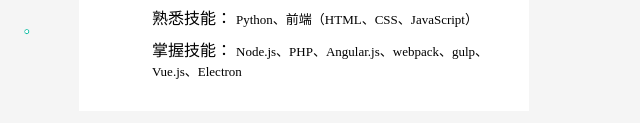
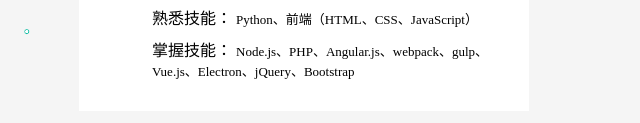
Before and after one commit to xxxx591/issac2015.github.io, a plain HTML site: page resume/index.html in a window 1280 px wide. Shown: the part 674-797 px from the top of the page, 336-976 px from the left. Drawn offline with Linux system fonts and the light colour scheme.

Commit message:
增加前端技能

```diff
--- a/resume/index.html
+++ b/resume/index.html
@@ -31,7 +31,7 @@
 				<li>Github： <a href="https://github.com/issac2015">https://github.com/issac2015</a></li>
 				<li>个人主页： <a href="https://issac2015.github.io/blog/index.html">https://issac2015.github.io</a></li>
 				<li>熟悉技能： <span style="font-size: 13px;">Python、前端（HTML、CSS、JavaScript）</span></li>
-				<li>掌握技能： <span style="font-size: 13px;">Node.js、PHP、Angular.js、webpack、gulp、Vue.js、Electron</span></li>
+				<li>掌握技能： <span style="font-size: 13px;">Node.js、PHP、Angular.js、webpack、gulp、Vue.js、Electron、jQuery、Bootstrap</span></li>
 			</ul>
 		</div>
 		<!-- <p class="center"></p> -->
```
